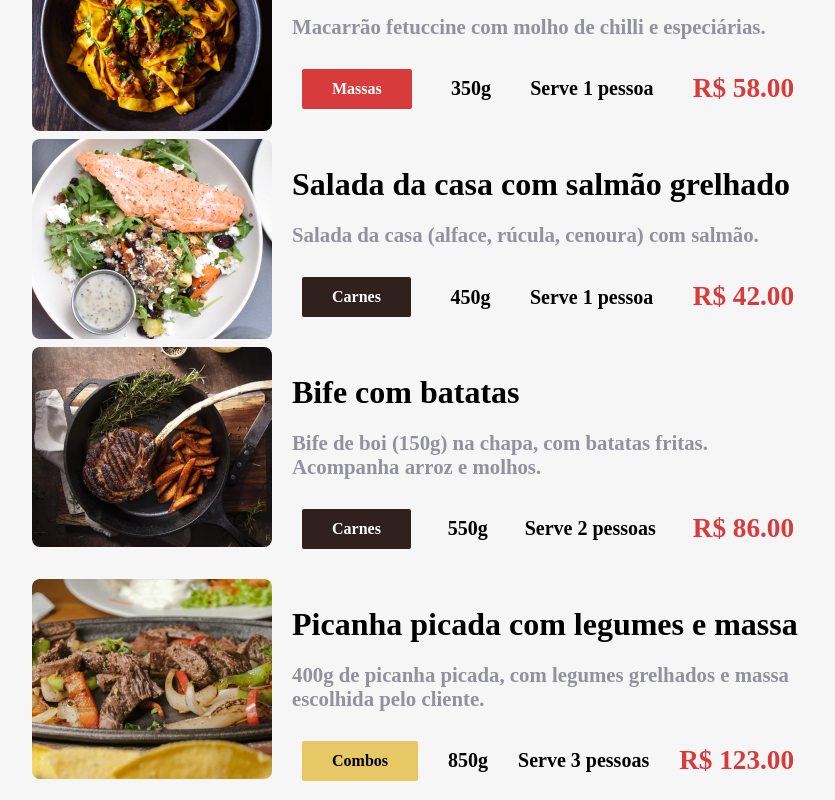
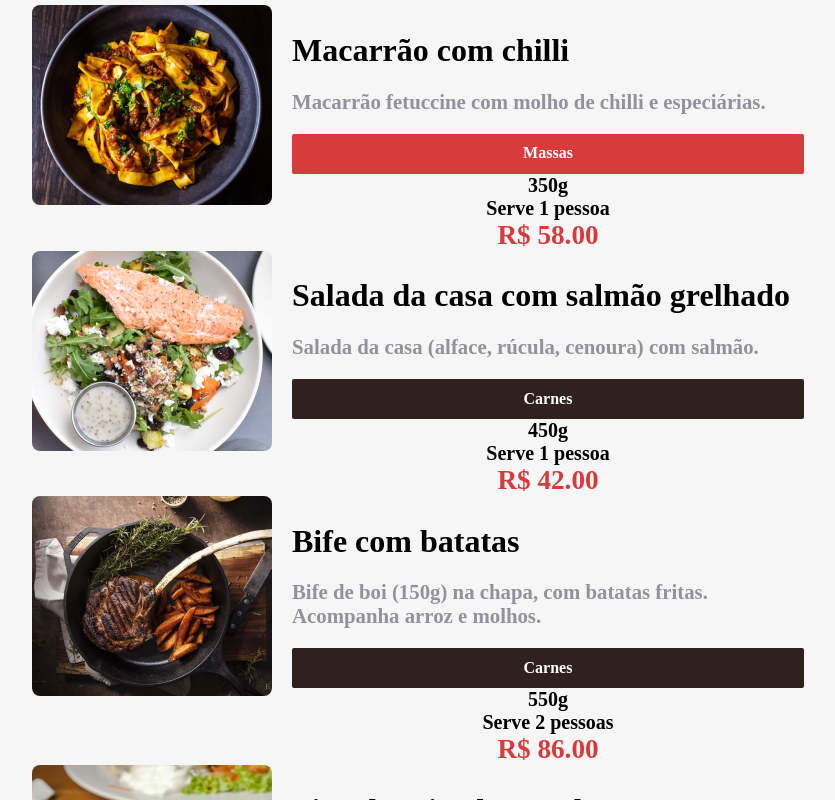
Before and after one commit to GuiSilveira/Aluroni-React, a React (Create React App) app: page /cardapio in a window 1280 px wide. Shown: the part 1360-2160 px from the top of the page, without its empty margins (168-1003 px from the left). Built offline with nearby package versions, Linux system fonts and the light colour scheme; a web font is replaced by a local one.

Commit message:
Refatorando com TagsPratos

```diff
--- /dev/null
+++ b/src/components/TagsPrato/TagsPrato.module.scss
@@ -0,0 +1,60 @@
+@import "styles/variaveis";
+@import "styles/breakpoints";
+
+$massas: #d73b3b;
+$carnes: #30201e;
+$combos: #e6c864;
+$veganos: #80aa40;
+
+.tags {
+	display: flex;
+	flex-wrap: wrap;
+	justify-content: space-between;
+	margin-bottom: 20px;
+	max-width: 700px;
+	@media (max-width: $desktop_xsm) {
+		justify-content: flex-end;
+	}
+	@media (max-width: $mobile) {
+		justify-content: flex-start;
+	}
+	div {
+		margin: 10px;
+	}
+	&__tipo {
+		align-items: center;
+		border-radius: 2px;
+		display: flex;
+		font-weight: bold;
+		height: 40px;
+		justify-content: center;
+		padding: 10px 30px;
+		&__massas {
+			background-color: $massas;
+			color: white;
+		}
+		&__carnes {
+			background-color: $carnes;
+			color: white;
+		}
+		&__combos {
+			background-color: $combos;
+		}
+		&__veganos {
+			background-color: $veganos;
+		}
+	}
+	&__porcao,
+	&__qtdpessoas,
+	&__valor {
+		align-items: center;
+		display: flex;
+		font-size: 1.25rem;
+		font-weight: bold;
+		justify-content: center;
+	}
+	&__valor {
+		color: $red;
+		font-size: 1.7rem;
+	}
+}
--- /dev/null
+++ b/src/components/TagsPrato/index.tsx
@@ -0,0 +1,25 @@
+import classNames from "classnames";
+import { Prato } from "types/Prato";
+import styles from "./TagsPrato.module.scss";
+
+export default function TagsPrato({ category, size, serving, price }: Prato) {
+	return (
+		<div className={styles.tags__tags}>
+			<div
+				className={classNames({
+					[styles.tags__tipo]: true,
+					[styles[
+						`tags__tipo__${category.label.toLocaleLowerCase()}`
+					]]: true,
+				})}
+			>
+				{category.label}
+			</div>
+			<div className={styles.tags__porcao}>{size}g</div>
+			<div className={styles.tags__qtdpessoas}>
+				Serve {serving} pessoa{serving === 1 ? "" : "s"}
+			</div>
+			<div className={styles.tags__valor}>R$ {price.toFixed(2)}</div>
+		</div>
+	);
+}
--- a/src/pages/Cardapio/Itens/Item/Item.module.scss
+++ b/src/pages/Cardapio/Itens/Item/Item.module.scss
@@ -1,10 +1,5 @@
 @import "styles/variaveis";
 @import "styles/breakpoints";
-
-$massas: #d73b3b;
-$carnes: #30201e;
-$combos: #e6c864;
-$veganos: #80aa40;
 
 .item {
 	display: flex;
@@ -47,56 +42,4 @@
 			margin-bottom: 20px;
 		}
 	}
-  &__tags {
-    display: flex;
-    flex-wrap: wrap;
-    justify-content: space-between;
-    margin-bottom: 20px;
-    max-width: 700px;
-    @media (max-width: $desktop_xsm) {
-      justify-content: flex-end;
 }
-    @media (max-width: $mobile) {
-      justify-content: flex-start;
-    }
-    > div {
-      margin: 10px;
-    }
-  }
-  &__tipo {
-    align-items: center;
-    border-radius: 2px;
-    display: flex;
-    font-weight: bold;
-    height: 40px;
-    justify-content: center;
-    padding: 10px 30px;
-    &__massas {
-      background-color: $massas;
-      color: white;
-    }
-    &__carnes {
-      background-color: $carnes;
-      color: white;
-    }
-    &__combos {
-      background-color: $combos;
-    }
-    &__veganos {
-      background-color: $veganos;
-    }
-  }
-  &__porcao,
-  &__qtdpessoas,
-  &__valor {
-    align-items: center;
-    display: flex;
-    font-size: 1.25rem;
-    font-weight: bold;
-    justify-content: center;
-  }
-  &__valor {
-    color: $red;
-    font-size: 1.7rem;
-  }
-}
--- a/src/pages/Cardapio/Itens/Item/index.tsx
+++ b/src/pages/Cardapio/Itens/Item/index.tsx
@@ -1,9 +1,9 @@
 import styles from "./Item.module.scss";
-import classNames from "classnames";
 import { Prato } from "types/Prato";
+import TagsPrato from "components/TagsPrato";
 
 export default function Item(props: Prato) {
-	const { title, description, category, size, price, serving, photo } = props;
+	const { title, description, photo } = props;
 	return (
 		<div className={styles.item}>
 			<div className={styles.item__imagem}>
@@ -14,25 +14,7 @@
 					<h2>{title}</h2>
 					<p>{description}</p>
 				</div>
-				<div className={styles.item__tags}>
-					<div
-						className={classNames({
-							[styles.item__tipo]: true,
-							[styles[
-								`item__tipo__${category.label.toLocaleLowerCase()}`
-							]]: true,
-						})}
-					>
-						{category.label}
-					</div>
-					<div className={styles.item__porcao}>{size}g</div>
-					<div className={styles.item__qtdpessoas}>
-						Serve {serving} pessoa{serving === 1 ? "" : "s"}
-					</div>
-					<div className={styles.item__valor}>
-						R$ {price.toFixed(2)}
-					</div>
-				</div>
+				<TagsPrato {...props} />
 			</div>
 		</div>
 	);
--- a/src/pages/Prato/Prato.module.scss
+++ b/src/pages/Prato/Prato.module.scss
@@ -1,5 +1,6 @@
 @import "styles/variaveis";
 @import "styles/breakpoints";
+
 .voltar {
 	background-color: transparent;
 	border: none;
@@ -38,59 +39,3 @@
 		justify-content: space-between;
 	}
 }
-$massas: #d73b3b;
-$carnes: #30201e;
-$combos: #e6c864;
-$veganos: #80aa40;
-.tags {
-	display: flex;
-	flex-wrap: wrap;
-	justify-content: space-between;
-	margin-bottom: 20px;
-	max-width: 700px;
-	@media (max-width: $desktop_xsm) {
-		justify-content: flex-end;
-	}
-	@media (max-width: $mobile) {
-		justify-content: flex-start;
-	}
-	div {
-		margin: 10px;
-	}
-	&__tipo {
-		align-items: center;
-		border-radius: 2px;
-		display: flex;
-		font-weight: bold;
-		height: 40px;
-		justify-content: center;
-		padding: 10px 30px;
-		&__massas {
-			background-color: $massas;
-			color: white;
-		}
-		&__carnes {
-			background-color: $carnes;
-			color: white;
-		}
-		&__combos {
-			background-color: $combos;
-		}
-		&__veganos {
-			background-color: $veganos;
-		}
-	}
-	&__porcao,
-	&__qtdpessoas,
-	&__valor {
-		align-items: center;
-		display: flex;
-		font-size: 1.25rem;
-		font-weight: bold;
-		justify-content: center;
-	}
-	&__valor {
-		color: $red;
-		font-size: 1.7rem;
-	}
-}
--- a/src/pages/Prato/index.tsx
+++ b/src/pages/Prato/index.tsx
@@ -1,7 +1,7 @@
-import classNames from "classnames";
 import { useParams, useNavigate } from "react-router-dom";
 import styles from "./Prato.module.scss";
 import cardapio from "data/cardapio.json";
+import TagsPrato from "components/TagsPrato";
 
 export default function Prato() {
 	const { id } = useParams();
@@ -26,26 +26,7 @@
 					<p className={styles.conteudo__descricao}>
 						{prato.description}
 					</p>
-					<div className={styles.tags}>
-						<div
-							className={classNames({
-								[styles.tags__tipo]: true,
-								[styles[
-									`tags__tipo__${prato.category.label.toLowerCase()}`
-								]]: true,
-							})}
-						>
-							{prato.category.label}
-						</div>
-						<div className={styles.tags__porcao}>{prato.size}g</div>
-					</div>
-					<div className={styles.tags__qtdpessoas}>
-						Serve {prato.serving} pessoa
-						{prato.serving === 1 ? "" : "s"}
-					</div>
-					<div className={styles.tags__valor}>
-						R$ {prato.price.toFixed(2)}
-					</div>
+					<TagsPrato {...prato} />
 				</div>
 			</section>
 		</>
--- a/src/routes.js
+++ b/src/routes.js
@@ -18,9 +18,9 @@
 						<Route index element={<Inicio />} />
 						<Route path="cardapio" element={<Cardapio />} />
 						<Route path="sobre" element={<Sobre />} />
+						<Route path="prato/:id" element={<Prato />} />
 					</Route>
 					<Route path="*" element={<NotFound />} />
-					<Route path="prato/:id" element={<Prato />} />
 				</Routes>
 				<Footer />
 			</Router>
```
Also changed, not shown: src/pages/Cardapio/Itens/index.tsx (indentation only). Lines whose indentation alone changed are shown as unchanged.
